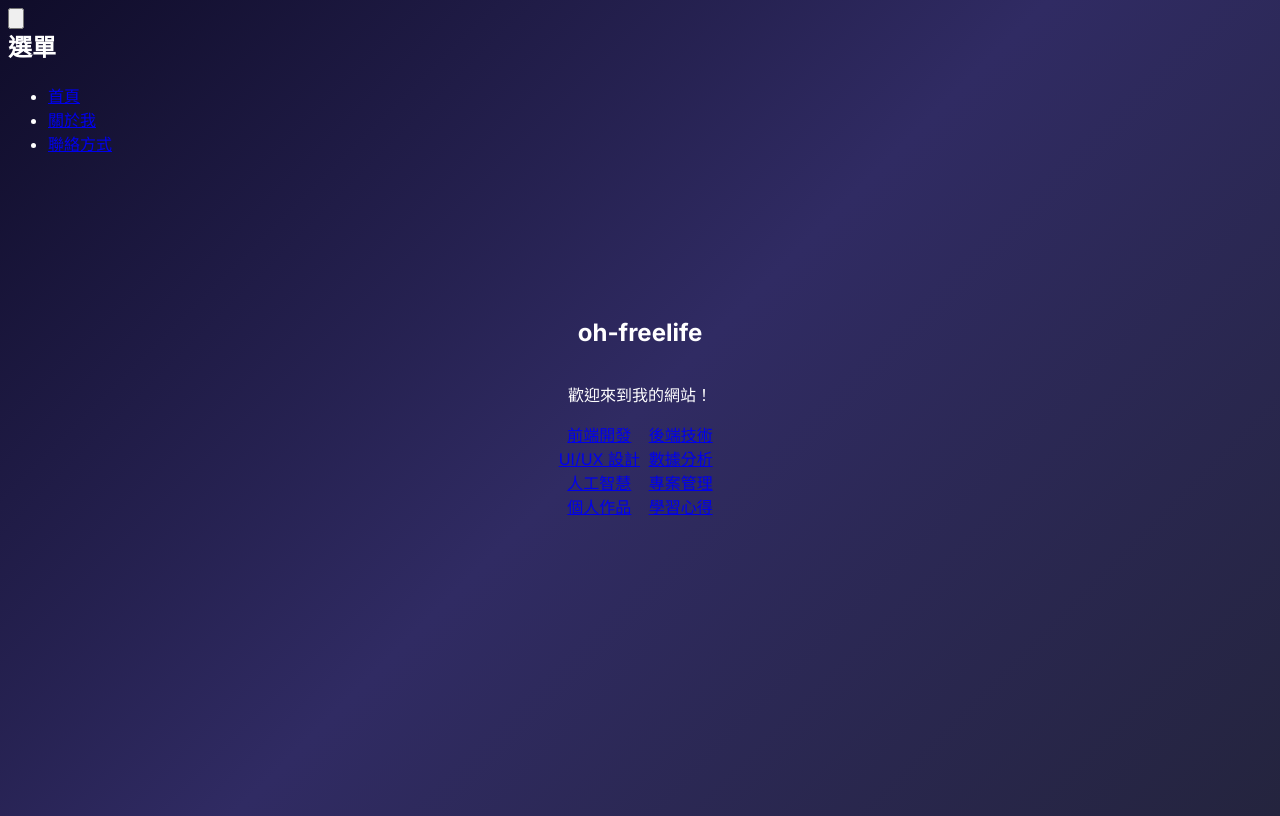
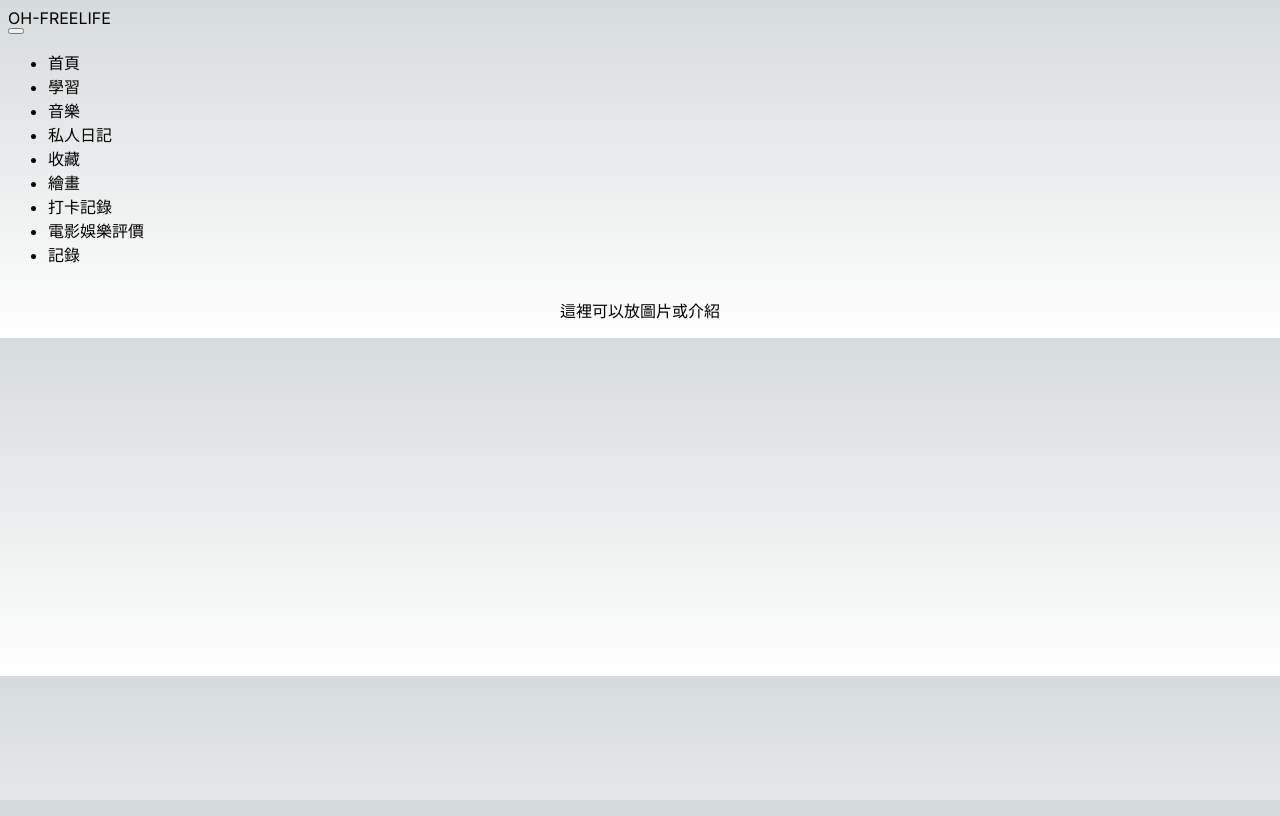
Before and after one commit to chihyuliao/OH-FREELIFE, a Next.js app: page / in a window 1280 px wide. Both pictures are taken after a click on the button "開啟側邊欄". Built offline with nearby package versions, Linux system fonts and the light colour scheme.

Commit message:
設定為 TypeScript 專案並調整版面

```diff
--- a/app/layout.js
+++ /dev/null
@@ -1,19 +0,0 @@
-import './globals.css';
-import { Inter } from 'next/font/google';
-
-const inter = Inter({ subsets: ['latin'] });
-
-export const metadata = {
-  title: 'OH-FREELIFE',
-  description: 'Welcome to my dynamic website!',
-};
-
-export default function RootLayout({ children }) {
-  return (
-    <html lang="zh-Hant">
-      <body className={inter.className}>
-        {children}
-      </body>
-    </html>
-  );
-}
--- /dev/null
+++ b/app/layout.tsx
@@ -0,0 +1,71 @@
+'use client';
+
+import './globals.css';
+import { Inter } from 'next/font/google';
+import { useState } from 'react';
+
+const inter = Inter({ subsets: ['latin'] });
+
+export const metadata = {
+  title: 'OH-FREELIFE',
+  description: '我的個人網站',
+};
+
+const menuItems = [
+  '首頁',
+  '學習',
+  '音樂',
+  '私人日記',
+  '收藏',
+  '繪畫',
+  '打卡記錄',
+  '電影娛樂評價',
+  '記錄',
+];
+
+export default function RootLayout({
+  children,
+}: {
+  children: React.ReactNode;
+}) {
+  const [isMenuOpen, setIsMenuOpen] = useState(false);
+
+  const toggleMenu = () => {
+    setIsMenuOpen(!isMenuOpen);
+  };
+
+  return (
+    <html lang="en">
+      <body className={inter.className}>
+        <header className="flex flex-col items-start p-4">
+          <div className="text-xl font-bold">OH-FREELIFE</div>
+          <button
+            onClick={toggleMenu}
+            className="focus:outline-none"
+            aria-label="開啟側邊欄"
+          >
+            <div className="space-y-1.5 w-6 h-6">
+              <div className="bg-gray-900 dark:bg-gray-100 w-full h-0.5 rounded-lg"></div>
+              <div className="bg-gray-900 dark:bg-gray-100 w-full h-0.5 rounded-lg"></div>
+              <div className="bg-gray-900 dark:bg-gray-100 w-full h-0.5 rounded-lg"></div>
+            </div>
+          </button>
+          {isMenuOpen && (
+            <aside className="mt-2 w-48 bg-gray-100 dark:bg-gray-800 rounded-md shadow-md py-2">
+              <ul className="space-y-1">
+                {menuItems.map((item) => (
+                  <li key={item} className="px-4 py-2 hover:bg-gray-200 dark:hover:bg-gray-700 cursor-pointer">
+                    {item}
+                  </li>
+                ))}
+              </ul>
+            </aside>
+          )}
+        </header>
+        <main className="p-4">
+          {children}
+        </main>
+      </body>
+    </html>
+  );
+}
--- a/app/page.js
+++ /dev/null
@@ -1,113 +0,0 @@
-'use client';
-
-import { useEffect } from 'react';
-import Image from 'next/image';
-
-const bubbles = [
-    { text: '前端開發', link: '#' },
-    { text: '後端技術', link: '#' },
-    { text: 'UI/UX 設計', link: '#' },
-    { text: '數據分析', link: '#' },
-    { text: '人工智慧', link: '#' },
-    { text: '專案管理', link: '#' },
-    { text: '個人作品', link: '#' },
-    { text: '學習心得', link: '#' }
-];
-
-export default function Home() {
-    useEffect(() => {
-        const menuButton = document.getElementById('menu-button');
-        const sideMenu = document.getElementById('side-menu');
-        const closeButton = document.getElementById('close-button');
-
-        const toggleMenu = () => {
-            sideMenu.classList.toggle('sidebar-open');
-        };
-
-        if (menuButton && sideMenu && closeButton) {
-            menuButton.addEventListener('click', toggleMenu);
-            closeButton.addEventListener('click', toggleMenu);
-        }
-
-        const createStar = () => {
-            const star = document.createElement('div');
-            star.className = 'absolute bg-white rounded-full opacity-0 star';
-            star.style.width = star.style.height = `${Math.random() * 3 + 1}px`;
-            star.style.top = `${Math.random() * 100}%`;
-            star.style.left = `${Math.random() * 100}%`;
-            star.style.animationDelay = `${Math.random() * 5}s`;
-            document.body.appendChild(star);
-        };
-
-        for (let i = 0; i < 100; i++) {
-            createStar();
-        }
-
-        return () => {
-            if (menuButton && closeButton) {
-                menuButton.removeEventListener('click', toggleMenu);
-                closeButton.removeEventListener('click', toggleMenu);
-            }
-        };
-    }, []);
-
-    return (
-        <main>
-            <style jsx global>{`
-                body {
-                    background: linear-gradient(135deg, #0f0c29, #302b63, #24243e);
-                    color: #fff;
-                    position: relative;
-                    overflow: hidden;
-                    font-family: -apple-system, BlinkMacSystemFont, "Segoe UI", Roboto, "Helvetica Neue", Arial, "Noto Sans", sans-serif;
-                }
-                .sidebar {
-                    transition: transform 0.3s ease-in-out;
-                    transform: translateX(-100%);
-                }
-                .sidebar-open {
-                    transform: translateX(0);
-                }
-                .star {
-                    animation: twinkle 5s infinite;
-                }
-                @keyframes twinkle {
-                    0% { opacity: 0; }
-                    50% { opacity: 1; }
-                    100% { opacity: 0; }
-                }
-            `}</style>
-
-            <button id="menu-button" className="fixed top-4 left-4 z-50 p-2 text-white bg-gray-800 rounded-lg shadow-lg hover:bg-gray-700 transition-colors">
-                <svg className="w-6 h-6" fill="none" stroke="currentColor" viewBox="0 0 24 24" xmlns="http://www.w3.org/2000/svg"><path strokeLinecap="round" strokeLinejoin="round" strokeWidth="2" d="M4 6h16M4 12h16M4 18h16"></path></svg>
-            </button>
-
-            <div id="side-menu" className="fixed top-0 left-0 h-full w-64 bg-gray-800 text-white shadow-lg z-40 sidebar">
-                <button id="close-button" className="absolute top-4 right-4 text-white hover:text-gray-400 transition-colors">
-                    <svg className="w-6 h-6" fill="none" stroke="currentColor" viewBox="0 0 24 24" xmlns="http://www.w3.org/2000/svg"><path strokeLinecap="round" strokeLinejoin="round" strokeWidth="2" d="M6 18L18 6M6 6l12 12"></path></svg>
-                </button>
-                <nav className="p-6 mt-16">
-                    <h2 className="text-xl font-bold mb-4">選單</h2>
-                    <ul>
-                        <li className="mb-2"><a href="#" className="block text-lg hover:text-cyan-400 transition-colors">首頁</a></li>
-                        <li className="mb-2"><a href="#" className="block text-lg hover:text-cyan-400 transition-colors">關於我</a></li>
-                        <li className="mb-2"><a href="#" className="block text-lg hover:text-cyan-400 transition-colors">聯絡方式</a></li>
-                    </ul>
-                </nav>
-            </div>
-
-            <section className="min-h-screen flex flex-col justify-center items-center p-8 text-center relative z-10">
-                <h1 className="text-5xl md:text-7xl font-bold text-cyan-400 mb-6">oh-freelife</h1>
-                <p className="text-xl md:text-2xl mb-12">歡迎來到我的網站！</p>
-
-                <div className="grid grid-cols-2 md:grid-cols-4 gap-4 max-w-4xl mx-auto">
-                    {bubbles.map((bubble, index) => (
-                        <a key={index} href={bubble.link} className="block p-4 bg-gray-700 rounded-full text-center hover:bg-cyan-600 transition-colors">
-                            {bubble.text}
-                        </a>
-                    ))}
-                </div>
-            </section>
-        </main>
-    );
-}
--- /dev/null
+++ b/app/page.tsx
@@ -0,0 +1,10 @@
+import Image from 'next/image';
+
+export default function HomePage() {
+  return (
+    // 你的首頁內容放在這裡
+    <div className="text-center">
+      <p>這裡可以放圖片或介紹</p>
+    </div>
+  );
+}
--- a/package.json
+++ b/package.json
@@ -14,8 +14,9 @@
     "react-dom": "18"
   },
   "devDependencies": {
+    "@types/node": "latest",
     "@types/react": "latest",
-      "@types/node": "latest",
+    "typescript": "latest",
     "autoprefixer": "latest",
     "eslint": "latest",
     "eslint-config-next": "14.1.0",
--- a/tsconfig.json
+++ b/tsconfig.json
@@ -8,7 +8,7 @@
     ],
     "allowJs": true,
     "skipLibCheck": true,
-      "strict": true,
+    "strict": false,
     "forceConsistentCasingInFileNames": true,
     "noEmit": true,
     "esModuleInterop": true,
```
Also changed, not shown: next-env.d.ts, 1 other file (tests, documents, lock files or other folders). Lines whose indentation alone changed are shown as unchanged.
